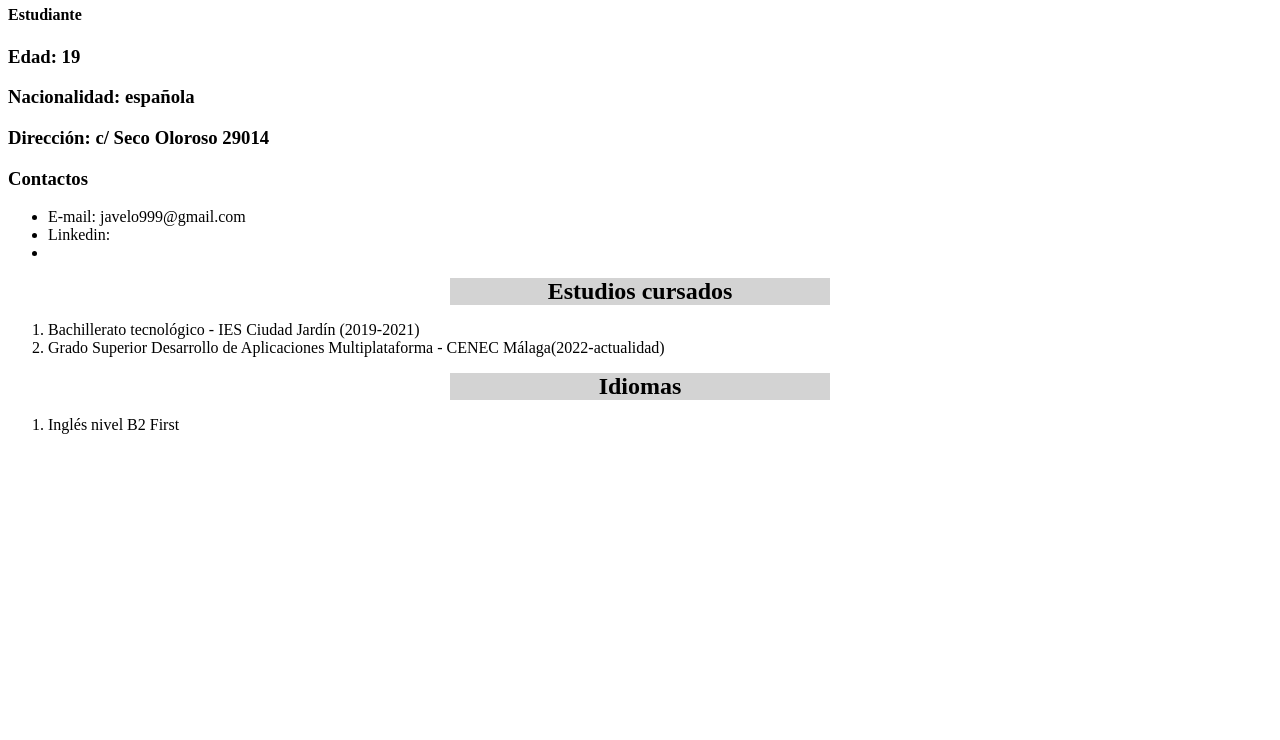
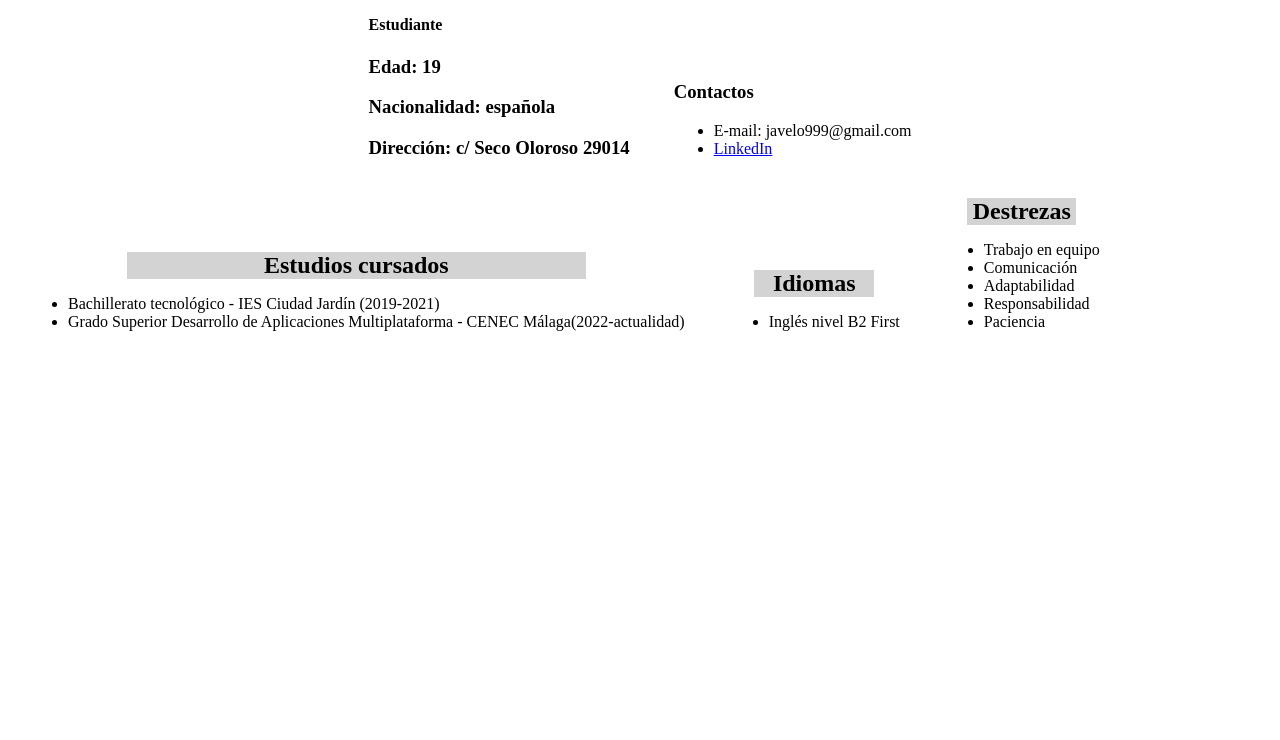
Before and after one commit to JavierVelaR/Publico, a plain HTML site: page miCurriculum.html in a window 1280 px wide. Shown: the part 60-800 px from the top of the page. Drawn offline with Linux system fonts and the light colour scheme.

Commit message:
Update miCurriculum.html

```diff
--- a/miCurriculum.html
+++ b/miCurriculum.html
@@ -6,11 +6,26 @@
     <meta name="viewport" content="width=device-width, initial-scale=1.0">
     <title>mi CV</title>
     <style>
+        *{
+            text-align: left;
+        }
+
         h1, h2{
             color:black;
             background-color: lightgrey;
-            margin:0 35%;
+            margin:0 15%;
             text-align: center;
+        }
+
+        main{
+            box-sizing: solid;
+            text-align: center;
+        }
+
+        div{
+            box-sizing: border-box;
+            display: inline-block;
+            margin: 10px 20px;
         }
 
     </style>
@@ -18,31 +33,48 @@
 <body>
     <main>
         <h1>Javier Vela Rivera</h1>
+
+        <div>
             <h4>Estudiante</h4>
             <h3>Edad: 19</h3>
             <h3>Nacionalidad: española</h3>
             <h3>Dirección: c/ Seco Oloroso 29014</h3>
+        </div>
+
+        <div>
             <h3>Contactos</h3>
             <ul>
                 <li>E-mail: javelo999@gmail.com</li>
-            <li>Linkedin: <a target="_blank" href="https://www.linkedin.com/in/javier-vela-rivera-b7427b234/"></a></li>
-            <li></li>
+                <li><a target="_blank" href="https://www.linkedin.com/in/javier-vela-rivera-b7427b234/">LinkedIn</a></li>
             </ul>
+        </div>
     </main>
 
     <div>
         <h2>Estudios cursados</h2>
-        <ol>
+        <ul>
             <li>Bachillerato tecnológico - IES Ciudad Jardín (2019-2021)</li>
             <li>Grado Superior Desarrollo de Aplicaciones Multiplataforma - CENEC Málaga(2022-actualidad)</li>
-        </ol>
+        </ul>
     </div>
 
     <div>
         <h2>Idiomas</h2>
-        <ol>
+        <ul>
             <li>Inglés nivel B2 First</li>
-        </ol>
+        </ul>
+    </div>
+
+    <div>
+        <h2>Destrezas</h2>
+        <ul>
+            <li>Trabajo en equipo</li>
+            <li>Comunicación</li>
+            <li>Adaptabilidad</li>
+            <li>Responsabilidad</li>
+            <li>Paciencia</li>
+        </ul>
+
     </div>
 </body>
 </html>
```
Lines whose indentation alone changed are shown as unchanged.
